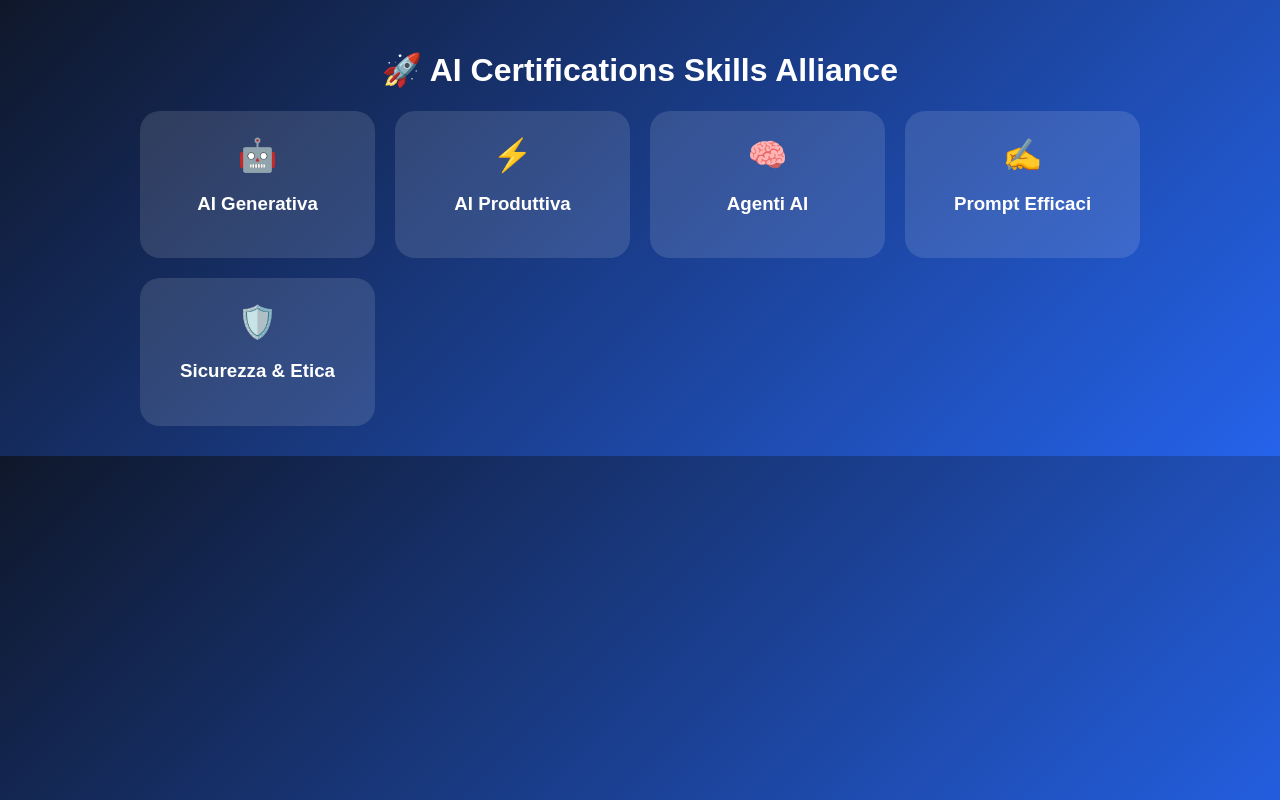
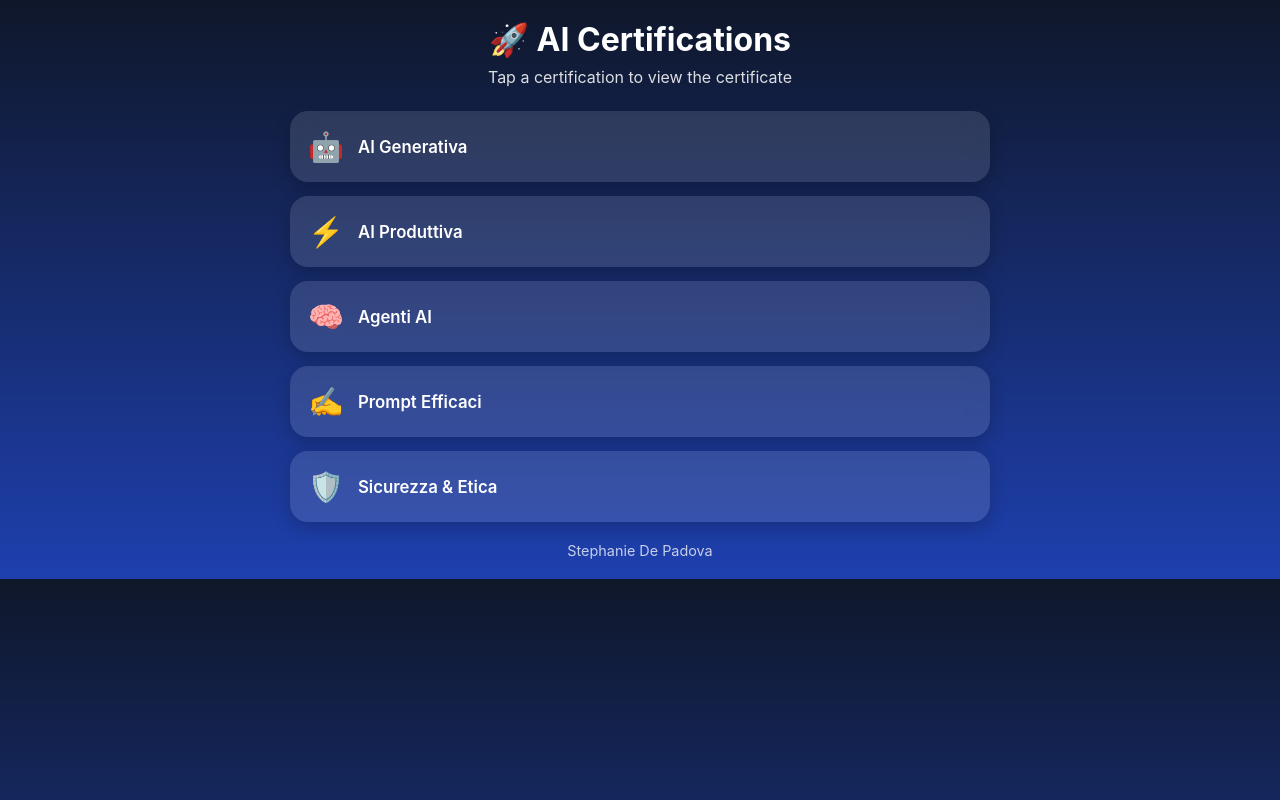
Before and after one commit to stephaniedepadova-dev/ai-certifications, a plain HTML site: page index.html in a window 1280 px wide. Drawn offline with Linux system fonts and the light colour scheme.

Commit message:
Update index.html

```diff
--- a/index.html
+++ b/index.html
@@ -5,34 +5,77 @@
 <meta name="viewport" content="width=device-width, initial-scale=1.0">
 <title>AI Certifications | Stephanie De Padova</title>
 <style>
+*{margin:0;padding:0;box-sizing:border-box}
 body{
-margin:0;font-family:Arial,sans-serif;
-background:linear-gradient(135deg,#0f172a,#2563eb);
-color:white;
-padding:30px;
+font-family:-apple-system,BlinkMacSystemFont,'Segoe UI',sans-serif;
+background:linear-gradient(180deg,#0f172a,#1e40af);
+color:#fff;
+padding:20px 16px;
 }
-.container{max-width:1000px;margin:auto}
-h1{text-align:center}
-.grid{display:grid;grid-template-columns:repeat(auto-fit,minmax(220px,1fr));gap:20px}
+.container{max-width:480px;margin:0 auto}
+h1{
+text-align:center;
+font-size:2rem;
+margin-bottom:8px;
+}
+.subtitle{
+text-align:center;
+opacity:.85;
+margin-bottom:24px;
+}
 .card{
-display:block;text-decoration:none;color:white;
+display:flex;
+align-items:center;
+gap:14px;
+text-decoration:none;
+color:#fff;
 background:rgba(255,255,255,.12);
-padding:25px;border-radius:20px;text-align:center;
+backdrop-filter:blur(10px);
+border-radius:18px;
+padding:18px;
+margin-bottom:14px;
+box-shadow:0 6px 18px rgba(0,0,0,.2);
 }
-.card:hover{transform:translateY(-4px)}
-.icon{font-size:2rem}
+.icon{font-size:1.8rem}
+.title{font-size:1.05rem;font-weight:600}
+.note{
+text-align:center;
+margin-top:20px;
+opacity:.75;
+font-size:.9rem;
+}
+@media (min-width:768px){
+.container{max-width:700px}
+.card:hover{transform:translateY(-2px)}
+}
 </style>
 </head>
 <body>
 <div class="container">
-<h1>🚀 AI Certifications Skills Alliance</h1>
-<div class="grid">
-<a href="AI_Generativa_page_1.jpg" target="_blank" class="card"><div class="icon">🤖</div><h3>AI Generativa</h3></a>
-<a href="AI_Produttivita_page_1.jpg" target="_blank" class="card"><div class="icon">⚡</div><h3>AI Produttiva</h3></a>
-<a href="Agenti_AI_page_1.jpg" target="_blank" class="card"><div class="icon">🧠</div><h3>Agenti AI</h3></a>
-<a href="Prompt_Efficaci_page_1.jpg" target="_blank" class="card"><div class="icon">✍️</div><h3>Prompt Efficaci</h3></a>
-<a href="Sicurezza_Etica_page_1.jpg" target="_blank" class="card"><div class="icon">🛡️</div><h3>Sicurezza & Etica</h3></a>
-</div>
+<h1>🚀 AI Certifications</h1>
+<p class="subtitle">Tap a certification to view the certificate</p>
+
+<a class="card" href="AI_Generativa_page_1.jpg" target="_blank">
+<span class="icon">🤖</span><span class="title">AI Generativa</span>
+</a>
+
+<a class="card" href="AI_Produttivita_page_1.jpg" target="_blank">
+<span class="icon">⚡</span><span class="title">AI Produttiva</span>
+</a>
+
+<a class="card" href="Agenti_AI_page_1.jpg" target="_blank">
+<span class="icon">🧠</span><span class="title">Agenti AI</span>
+</a>
+
+<a class="card" href="Prompt_Efficaci_page_1.jpg" target="_blank">
+<span class="icon">✍️</span><span class="title">Prompt Efficaci</span>
+</a>
+
+<a class="card" href="Sicurezza_Etica_page_1.jpg" target="_blank">
+<span class="icon">🛡️</span><span class="title">Sicurezza & Etica</span>
+</a>
+
+<p class="note">Stephanie De Padova</p>
 </div>
 </body>
 </html>
```
